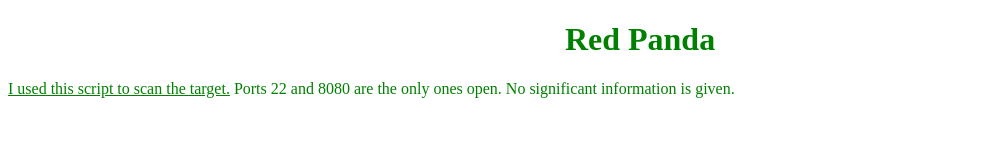
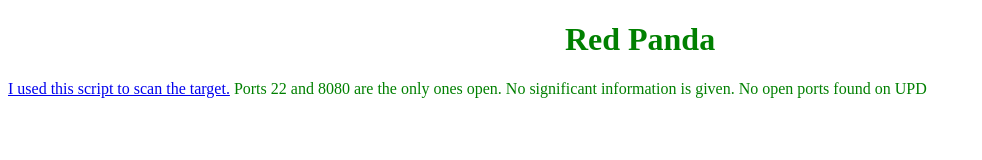
Before and after one commit to Business1sg00d/Business1sg00d.io, a plain HTML site: page index.html in a window 1280 px wide. Shown: the whole page, without its empty margins (0-982 px from the left). Drawn offline with Linux system fonts and the light colour scheme.

Commit message:
Update index.html

```diff
--- a/index.html
+++ b/index.html
@@ -1,7 +1,7 @@
 <!DOCTYPE html>
 <html>
   <style type="text/css">
-    body {
+    html {
       background-color:00000;
     }
 
@@ -16,16 +16,11 @@
       font-size:22;
     }
 
-    a {
-      color:green;
-      font-size:40;
-      text-align:center;
-    }
-
   </style>
 <body>
   <h1>Red Panda</h1>
   <a href="https://github.com/Business1sg00d/AutomaticNMAP">I used this script to scan the target.</a>
   <p1>Ports 22 and 8080 are the only ones open. No significant information is given.</p1>
+  <p1>No open ports found on UPD</p1>
 </body>
 </html>
```
